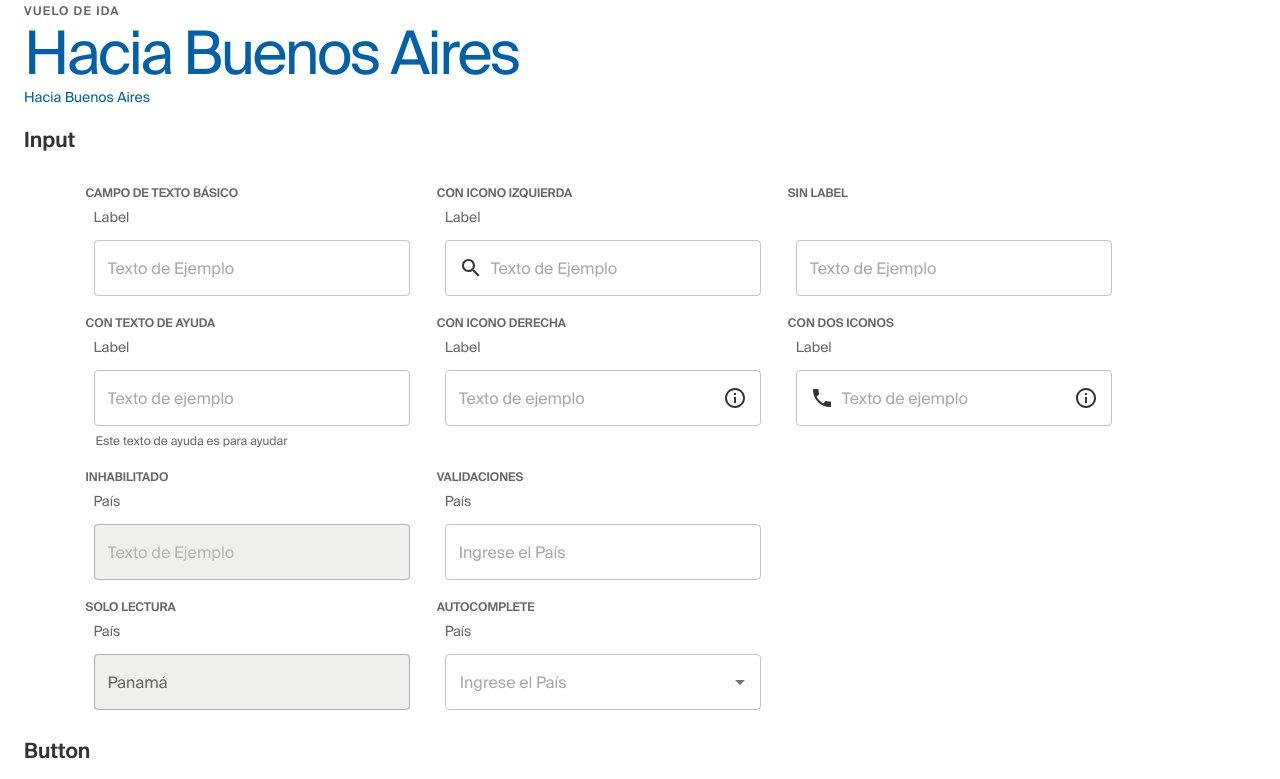
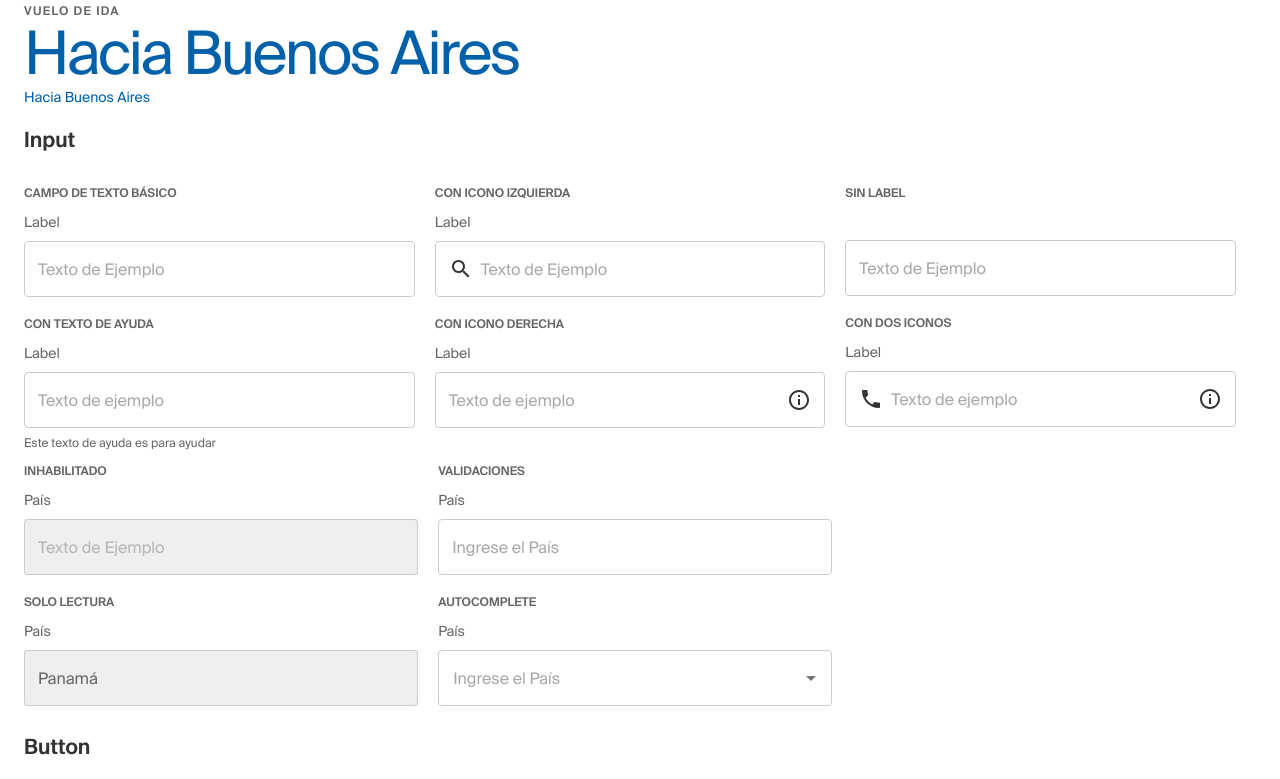
Before and after one commit to santiago86/testcomponents, a React (Create React App) app: page / in a window 1280 px wide. Shown: the top 779 px of the page. Built offline with nearby package versions, Linux system fonts and the light colour scheme.

Commit message:
Fixed styles

```diff
--- a/src/components/TextField/Form.js
+++ b/src/components/TextField/Form.js
@@ -23,13 +23,14 @@ const useStyles = makeStyles((theme) => ({
     color: theme.palette.grey[600],
     fontWeight: "600",
     marginTop: "10px",
+    marginBottom: "10px",
   },
   container: {
     display: "flex",
-    marginLeft: "5%",
   },
   column: {
-    width: "30%",
+    width: "32%",
+    marginRight: "20px",
   },
   fixMargin: {
     marginTop: "30px",
--- a/src/components/TextField/inputCo.js
+++ b/src/components/TextField/inputCo.js
@@ -10,24 +10,36 @@ import theme from "../../theme/index"
 const useStyles = makeStyles(() => ({
   root: {
     "& > *": {
-      margin: theme.spacing(1),
-      width: "90%",
+      width: "100%",
+    },
+    "& .MuiOutlinedInput-root": {
+      marginTop: "8px",
+      marginBottom: "8px",
     },
     "& .Mui-disabled": {
       backgroundColor: theme.palette.grey[100],
       color: theme.palette.grey[600],
     },
+    "& .MuiOutlinedInput-notchedOutline": {
+      borderColor: theme.palette.grey[300],
+    },
+    "& .MuiOutlinedInput-root.Mui-disabled .MuiOutlinedInput-notchedOutline": {
+      borderColor: theme.palette.grey[300],
+    },
+    "& .MuiOutlinedInput-root:hover .MuiOutlinedInput-notchedOutline": {
+      borderColor: theme.palette.primary.main,
+    },
+    "& .MuiOutlinedInput-root.Mui-focused .MuiOutlinedInput-notchedOutline": {
+      borderWidth: "1px",
+    },
     "& .MuiOutlinedInput-input": {
       fontSize: "1rem",
     },
   },
-  label: {
-    fontSize: "0.875rem",
-  },
+  label: theme.typography.body2,
   helperText: {
     fontSize: "0.75rem",
     marginTop: "0px",
-    marginLeft: "10px",
     display: "flex",
     alignItems: "center",
   },
```
Also changed, not shown: 1 other file (tests, documents, lock files or other folders).
